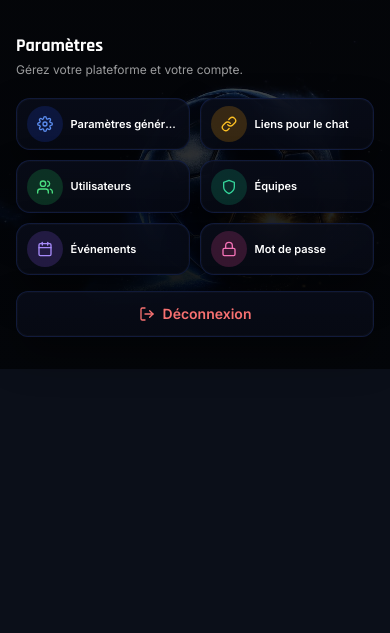
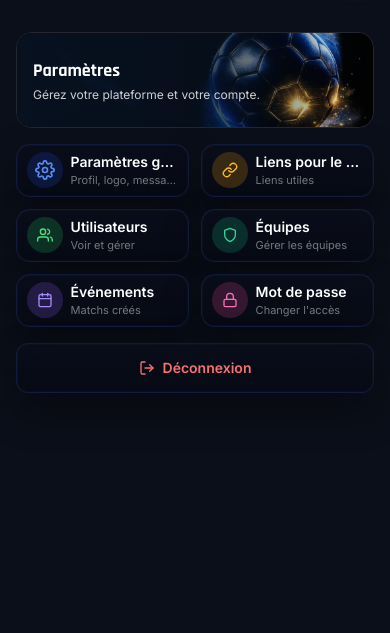
Before and after one commit to shalom-dev-bot/sporti-platform, a Django app: page /gestion/parametres/ in a window 390 px wide. Shown: the part 48-681 px from the top of the page. Run offline with Django 5.2, Linux system fonts and the light colour scheme; the visitor is signed in with stand-in values (Sample User, id 1); data comes from the database, SQL or seed files in the repository; data that the repository does not hold is empty; style sheets or scripts are compiled from the project's sources; parts of the project's set-up code (start-up, migrations or seed data) failed here and were passed over.

Commit message:
Paramètres admin : bandeau image + textes plus lisibles + réduction requêtes API-Football
- Page Paramètres (settings_hub) : ajout d'un bandeau image en haut
  (comme les autres pages), textes et icônes agrandis, comble le vide
  visuel signalé sur mobile.
- Import d'un match : la fiche complète du match (équipes, logos,
  compétition, coup d'envoi) est maintenant transmise directement par
  le formulaire "Importer" plutôt que redemandée à l'API-Football --
  divise par deux le nombre de requêtes consommées par import, ce qui
  aidera à ne pas épuiser le quota gratuit aussi vite.

```diff
--- a/apps/dashboard/views.py
+++ b/apps/dashboard/views.py
@@ -815,36 +815,38 @@
         messages.info(request, _("Ce match a deja ete importe."))
         return redirect("dashboard:event_edit", event_id=existing_event.id)
 
-    date_str = request.POST.get("date_str", timezone.localdate().isoformat())
-    league_id = request.POST.get("league_id") or None
-
-    try:
-        fixtures, _quota = api_football.search_fixtures(date_str, league_id=league_id)
-    except api_football.ApiFootballError as exc:
-        messages.error(request, _("Import impossible : %(error)s") % {"error": exc})
-        return redirect("dashboard:fixtures_search")
-
-    fixture = next((f for f in fixtures if str(f["api_id"]) == str(api_fixture_id)), None)
-    if not fixture:
-        messages.error(request, _("Ce match n'est plus disponible dans les resultats."))
+    # Les donnees du match viennent des champs caches du formulaire (deja
+    # recuperees par la recherche qui a affiche ce bouton "Importer") --
+    # on evite ainsi un deuxieme appel a l'API-Football rien que pour
+    # retrouver un match qu'on a deja sous les yeux.
+    home_id = request.POST.get("home_id")
+    away_id = request.POST.get("away_id")
+    if not home_id or not away_id:
+        messages.error(request, _("Donnees du match manquantes, relancez la recherche."))
         return redirect("dashboard:fixtures_search")
 
     home_team, _home_created = Team.objects.get_or_create(
-        api_football_id=fixture["home_id"],
-        defaults={"name": fixture["home_name"], "logo_url": fixture["home_logo"]},
+        api_football_id=home_id,
+        defaults={
+            "name": request.POST.get("home_name", ""),
+            "logo_url": request.POST.get("home_logo", ""),
+        },
     )
     away_team, _away_created = Team.objects.get_or_create(
-        api_football_id=fixture["away_id"],
-        defaults={"name": fixture["away_name"], "logo_url": fixture["away_logo"]},
+        api_football_id=away_id,
+        defaults={
+            "name": request.POST.get("away_name", ""),
+            "logo_url": request.POST.get("away_logo", ""),
+        },
     )
 
     event = Event.objects.create(
         home_team=home_team,
         away_team=away_team,
-        competition=fixture["competition"],
+        competition=request.POST.get("competition", ""),
         sport="Football",
-        kickoff_at=fixture["kickoff_at"],
-        api_football_id=fixture["api_id"],
+        kickoff_at=request.POST.get("kickoff_at"),
+        api_football_id=api_fixture_id,
     )
     messages.success(request, _("Match importe. Ajoute maintenant ton pronostic."))
     return redirect(f"{reverse('dashboard:prediction_create')}?event={event.id}")
--- a/templates/dashboard/settings_hub.html
+++ b/templates/dashboard/settings_hub.html
@@ -3,75 +3,75 @@
 {% block title %}{% trans "Paramètres" %} — SPORTI{% endblock %}
 
 {% block dashboard_content %}
-<div class="hidden dark:block absolute inset-0 -z-10 overflow-hidden pointer-events-none">
-    <img src="{% static 'images/design/promo-ball.jpg' %}" alt="" class="w-full h-full object-cover object-right opacity-70">
-    <div class="absolute inset-0 bg-gradient-to-b from-[#04060a]/55 via-[#04060a]/70 to-[#04060a]/95"></div>
-</div>
-<div class="mb-5">
-    <h1 class="font-display text-lg lg:text-2xl font-bold">{% trans "Paramètres" %}</h1>
-    <p class="text-xs lg:text-sm text-navy-900/60 dark:text-white/60 mt-0.5">{% trans "Gérez votre plateforme et votre compte." %}</p>
+<div class="relative h-24 lg:h-28 rounded-2xl overflow-hidden mb-4 border border-white/10">
+    <img src="{% static 'images/design/promo-ball.jpg' %}" alt="" class="absolute inset-0 w-full h-full object-cover object-right">
+    <div class="absolute inset-0 bg-gradient-to-r from-[#07111f] via-[#07111f]/85 to-transparent"></div>
+    <div class="relative z-10 h-full px-4 lg:px-6 flex flex-col justify-center">
+        <h1 class="font-display text-lg lg:text-2xl font-bold text-white">{% trans "Paramètres" %}</h1>
+        <p class="text-xs lg:text-sm text-white/80 mt-0.5">{% trans "Gérez votre plateforme et votre compte." %}</p>
+    </div>
 </div>
 
-<div class="grid grid-cols-2 lg:grid-cols-3 gap-2.5 lg:gap-3 max-w-4xl">
+<div class="grid grid-cols-2 lg:grid-cols-3 gap-3 lg:gap-3 max-w-4xl">
     <a href="{% url 'dashboard:company_settings' %}" class="admin-quick-tile glass-panel">
-        <span class="admin-stat-icon bg-[#1f46dd]/20 text-[#5b8def] w-9 h-9">
-            <svg class="w-4 h-4" fill="none" stroke="currentColor" viewBox="0 0 24 24" stroke-width="2" stroke-linecap="round" stroke-linejoin="round"><circle cx="12" cy="12" r="3"/><path d="M19.4 15a1.65 1.65 0 0 0 .33 1.82l.06.06a2 2 0 0 1 0 2.83 2 2 0 0 1-2.83 0l-.06-.06a1.65 1.65 0 0 0-1.82-.33 1.65 1.65 0 0 0-1 1.51V21a2 2 0 0 1-2 2 2 2 0 0 1-2-2v-.09A1.65 1.65 0 0 0 9 19.4a1.65 1.65 0 0 0-1.82.33l-.06.06a2 2 0 0 1-2.83 0 2 2 0 0 1 0-2.83l.06-.06a1.65 1.65 0 0 0 .33-1.82 1.65 1.65 0 0 0-1.51-1H3a2 2 0 0 1-2-2 2 2 0 0 1 2-2h.09A1.65 1.65 0 0 0 4.6 9a1.65 1.65 0 0 0-.33-1.82l-.06-.06a2 2 0 0 1 0-2.83 2 2 0 0 1 2.83 0l.06.06a1.65 1.65 0 0 0 1.82.33H9a1.65 1.65 0 0 0 1-1.51V3a2 2 0 0 1 2-2 2 2 0 0 1 2 2v.09a1.65 1.65 0 0 0 1 1.51 1.65 1.65 0 0 0 1.82-.33l.06-.06a2 2 0 0 1 2.83 0 2 2 0 0 1 0 2.83l-.06.06a1.65 1.65 0 0 0-.33 1.82V9a1.65 1.65 0 0 0 1.51 1H21a2 2 0 0 1 2 2 2 2 0 0 1-2 2h-.09a1.65 1.65 0 0 0-1.51 1z"/></svg>
+        <span class="admin-stat-icon bg-[#1f46dd]/20 text-[#5b8def] w-11 h-11">
+            <svg class="w-5 h-5" fill="none" stroke="currentColor" viewBox="0 0 24 24" stroke-width="2" stroke-linecap="round" stroke-linejoin="round"><circle cx="12" cy="12" r="3"/><path d="M19.4 15a1.65 1.65 0 0 0 .33 1.82l.06.06a2 2 0 0 1 0 2.83 2 2 0 0 1-2.83 0l-.06-.06a1.65 1.65 0 0 0-1.82-.33 1.65 1.65 0 0 0-1 1.51V21a2 2 0 0 1-2 2 2 2 0 0 1-2-2v-.09A1.65 1.65 0 0 0 9 19.4a1.65 1.65 0 0 0-1.82.33l-.06.06a2 2 0 0 1-2.83 0 2 2 0 0 1 0-2.83l.06-.06a1.65 1.65 0 0 0 .33-1.82 1.65 1.65 0 0 0-1.51-1H3a2 2 0 0 1-2-2 2 2 0 0 1 2-2h.09A1.65 1.65 0 0 0 4.6 9a1.65 1.65 0 0 0-.33-1.82l-.06-.06a2 2 0 0 1 0-2.83 2 2 0 0 1 2.83 0l.06.06a1.65 1.65 0 0 0 1.82.33H9a1.65 1.65 0 0 0 1-1.51V3a2 2 0 0 1 2-2 2 2 0 0 1 2 2v.09a1.65 1.65 0 0 0 1 1.51 1.65 1.65 0 0 0 1.82-.33l.06-.06a2 2 0 0 1 2.83 0 2 2 0 0 1 0 2.83l-.06.06a1.65 1.65 0 0 0-.33 1.82V9a1.65 1.65 0 0 0 1.51 1H21a2 2 0 0 1 2 2 2 2 0 0 1-2 2h-.09a1.65 1.65 0 0 0-1.51 1z"/></svg>
         </span>
         <span class="min-w-0">
-            <span class="block text-[11px] lg:text-sm font-semibold truncate">{% trans "Paramètres généraux" %}</span>
-            <span class="hidden lg:block text-[11px] text-navy-900/50 dark:text-white/45 truncate">{% trans "Profil, logo, messages" %}</span>
+            <span class="block text-sm font-semibold truncate">{% trans "Paramètres généraux" %}</span>
+            <span class="block text-[11px] text-navy-900/50 dark:text-white/45 truncate">{% trans "Profil, logo, messages" %}</span>
         </span>
     </a>
     <a href="{% url 'dashboard:links_list' %}" class="admin-quick-tile glass-panel">
-        <span class="admin-stat-icon bg-[#f59e0b]/20 text-[#fbbf24] w-9 h-9">
+        <span class="admin-stat-icon bg-[#f59e0b]/20 text-[#fbbf24] w-11 h-11">
             <svg class="w-4 h-4" fill="none" stroke="currentColor" viewBox="0 0 24 24" stroke-width="2" stroke-linecap="round" stroke-linejoin="round"><path d="M10 13a5 5 0 0 0 7.54.54l3-3a5 5 0 0 0-7.07-7.07l-1.72 1.71"/><path d="M14 11a5 5 0 0 0-7.54-.54l-3 3a5 5 0 0 0 7.07 7.07l1.71-1.71"/></svg>
         </span>
         <span class="min-w-0">
-            <span class="block text-[11px] lg:text-sm font-semibold truncate">{% trans "Liens pour le chat" %}</span>
-            <span class="hidden lg:block text-[11px] text-navy-900/50 dark:text-white/45 truncate">{% trans "Liens utiles" %}</span>
+            <span class="block text-sm font-semibold truncate">{% trans "Liens pour le chat" %}</span>
+            <span class="block text-[11px] text-navy-900/50 dark:text-white/45 truncate">{% trans "Liens utiles" %}</span>
         </span>
     </a>
     <a href="{% url 'dashboard:users_list' %}" class="admin-quick-tile glass-panel">
-        <span class="admin-stat-icon bg-[#22c55e]/20 text-[#4ade80] w-9 h-9">
+        <span class="admin-stat-icon bg-[#22c55e]/20 text-[#4ade80] w-11 h-11">
             <svg class="w-4 h-4" fill="none" stroke="currentColor" viewBox="0 0 24 24" stroke-width="2" stroke-linecap="round" stroke-linejoin="round"><path d="M17 21v-2a4 4 0 0 0-4-4H5a4 4 0 0 0-4 4v2"/><circle cx="9" cy="7" r="4"/><path d="M23 21v-2a4 4 0 0 0-3-3.87"/><path d="M16 3.13a4 4 0 0 1 0 7.75"/></svg>
         </span>
         <span class="min-w-0">
-            <span class="block text-[11px] lg:text-sm font-semibold truncate">{% trans "Utilisateurs" %}</span>
-            <span class="hidden lg:block text-[11px] text-navy-900/50 dark:text-white/45 truncate">{% trans "Voir et gérer" %}</span>
+            <span class="block text-sm font-semibold truncate">{% trans "Utilisateurs" %}</span>
+            <span class="block text-[11px] text-navy-900/50 dark:text-white/45 truncate">{% trans "Voir et gérer" %}</span>
         </span>
     </a>
     <a href="{% url 'dashboard:teams_list' %}" class="admin-quick-tile glass-panel">
-        <span class="admin-stat-icon bg-[#10b981]/20 text-[#34d399] w-9 h-9">
+        <span class="admin-stat-icon bg-[#10b981]/20 text-[#34d399] w-11 h-11">
             <svg class="w-4 h-4" fill="none" stroke="currentColor" viewBox="0 0 24 24" stroke-width="2" stroke-linecap="round" stroke-linejoin="round"><path d="M12 22s8-4 8-10V5l-8-3-8 3v7c0 6 8 10 8 10Z"/></svg>
         </span>
         <span class="min-w-0">
-            <span class="block text-[11px] lg:text-sm font-semibold truncate">{% trans "Équipes" %}</span>
-            <span class="hidden lg:block text-[11px] text-navy-900/50 dark:text-white/45 truncate">{% trans "Gérer les équipes" %}</span>
+            <span class="block text-sm font-semibold truncate">{% trans "Équipes" %}</span>
+            <span class="block text-[11px] text-navy-900/50 dark:text-white/45 truncate">{% trans "Gérer les équipes" %}</span>
         </span>
     </a>
     <a href="{% url 'dashboard:events_list' %}" class="admin-quick-tile glass-panel">
-        <span class="admin-stat-icon bg-[#8b5cf6]/20 text-[#a78bfa] w-9 h-9">
+        <span class="admin-stat-icon bg-[#8b5cf6]/20 text-[#a78bfa] w-11 h-11">
             <svg class="w-4 h-4" fill="none" stroke="currentColor" viewBox="0 0 24 24" stroke-width="2" stroke-linecap="round" stroke-linejoin="round"><rect x="3" y="4" width="18" height="18" rx="2"/><line x1="16" y1="2" x2="16" y2="6"/><line x1="8" y1="2" x2="8" y2="6"/><line x1="3" y1="10" x2="21" y2="10"/></svg>
         </span>
         <span class="min-w-0">
-            <span class="block text-[11px] lg:text-sm font-semibold truncate">{% trans "Événements" %}</span>
-            <span class="hidden lg:block text-[11px] text-navy-900/50 dark:text-white/45 truncate">{% trans "Matchs créés" %}</span>
+            <span class="block text-sm font-semibold truncate">{% trans "Événements" %}</span>
+            <span class="block text-[11px] text-navy-900/50 dark:text-white/45 truncate">{% trans "Matchs créés" %}</span>
         </span>
     </a>
     <a href="{% url 'dashboard:change_password' %}" class="admin-quick-tile glass-panel">
-        <span class="admin-stat-icon bg-[#ec4899]/20 text-[#f472b6] w-9 h-9">
+        <span class="admin-stat-icon bg-[#ec4899]/20 text-[#f472b6] w-11 h-11">
             <svg class="w-4 h-4" fill="none" stroke="currentColor" viewBox="0 0 24 24" stroke-width="2" stroke-linecap="round" stroke-linejoin="round"><rect x="3" y="11" width="18" height="11" rx="2"/><path d="M7 11V7a5 5 0 0 1 10 0v4"/></svg>
         </span>
         <span class="min-w-0">
-            <span class="block text-[11px] lg:text-sm font-semibold truncate">{% trans "Mot de passe" %}</span>
-            <span class="hidden lg:block text-[11px] text-navy-900/50 dark:text-white/45 truncate">{% trans "Changer l'accès" %}</span>
+            <span class="block text-sm font-semibold truncate">{% trans "Mot de passe" %}</span>
+            <span class="block text-[11px] text-navy-900/50 dark:text-white/45 truncate">{% trans "Changer l'accès" %}</span>
         </span>
     </a>
 </div>
 
 <form method="post" action="{% url 'dashboard:logout' %}" class="max-w-4xl mt-4">
     {% csrf_token %}
-    <button type="submit" class="w-full flex items-center justify-center gap-2 py-3 rounded-xl glass-panel text-red-400 text-sm font-semibold">
+    <button type="submit" class="w-full flex items-center justify-center gap-2 py-3.5 rounded-xl glass-panel text-red-400 text-sm font-semibold">
         <svg class="w-4 h-4" fill="none" stroke="currentColor" viewBox="0 0 24 24" stroke-width="2" stroke-linecap="round" stroke-linejoin="round"><path d="M9 21H5a2 2 0 0 1-2-2V5a2 2 0 0 1 2-2h4"/><polyline points="16 17 21 12 16 7"/><line x1="21" y1="12" x2="9" y2="12"/></svg>
         {% trans "Déconnexion" %}
     </button>
```
Also changed, not shown: templates/dashboard/fixtures_search.html (+8 -2 lines).
